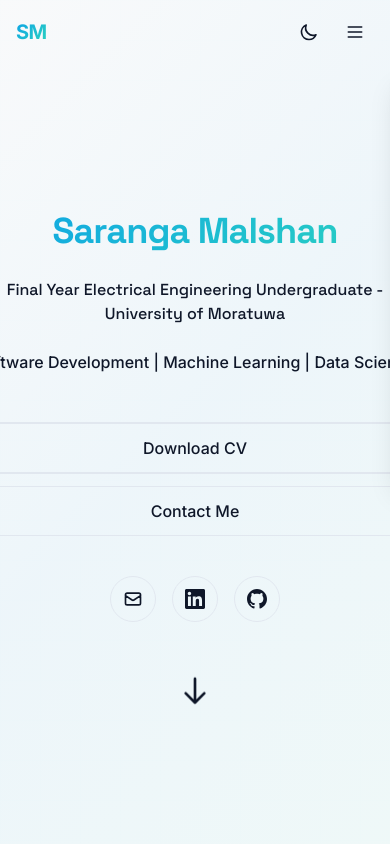
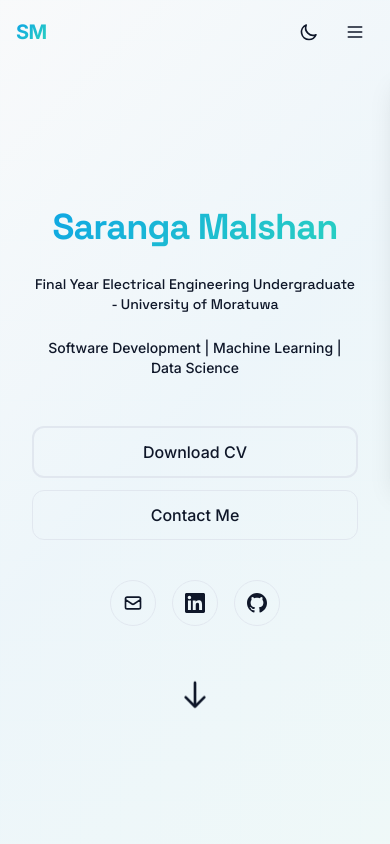
Before and after one commit to SarangaVP/SarangaVP.github.io, a Next.js app: page / in a window 390 px wide. Shown: the top 844 px of the page. Built offline with nearby package versions, Linux system fonts and the light colour scheme.

Commit message:
Update Hero component styles for improved responsiveness

```diff
--- a/app/components/Hero.tsx
+++ b/app/components/Hero.tsx
@@ -41,12 +41,12 @@ export default function Hero() {
           </h1>
 
           {/* Title - Responsive sizing */}
-          <h2 className="text-base sm:text-lg md:text-2xl lg:text-3xl text-muted-foreground font-medium max-w-3xl mx-auto px-4">
+          <h2 className="text-sm sm:text-lg md:text-2xl lg:text-3xl text-muted-foreground font-medium max-w-3xl mx-auto px-4">
             {personalInfo.title}
           </h2>
 
-          {/* Tagline - Same size as title, nowrap to keep in one line */}
-          <p className="text-base sm:text-lg md:text-2xl lg:text-3xl text-muted-foreground font-medium max-w-full mx-auto px-4 whitespace-nowrap">
+          {/* Tagline - Wrap on mobile */}
+          <p className="text-sm sm:text-lg md:text-2xl lg:text-3xl text-muted-foreground font-medium max-w-full mx-auto px-4 sm:whitespace-nowrap">
             {personalInfo.tagline}
           </p>
 
```
